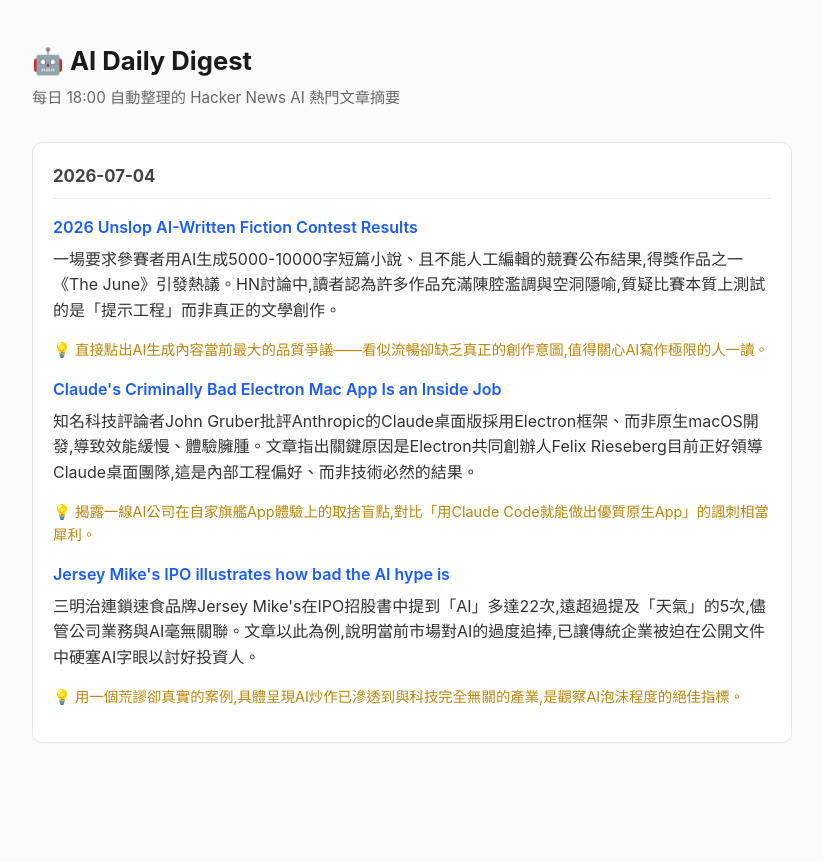
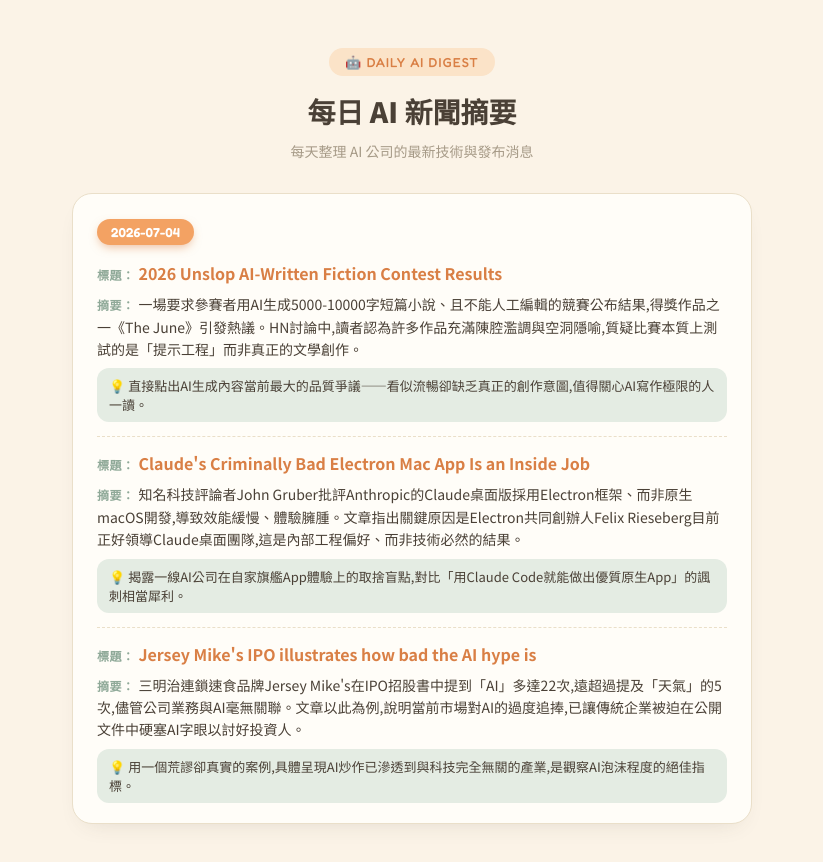
Before and after one commit to mini03051111/ai-daily-digest, a plain HTML site: page docs/index.html in a window 1280 px wide. Shown: the whole page, without its empty margins (228-1051 px from the left). Drawn offline with Linux system fonts and the light colour scheme.

Commit message:
Redesign digest page with cute cream/apricot/sage palette

```diff
--- a/docs/index.html
+++ b/docs/index.html
@@ -4,66 +4,139 @@
 <meta charset="UTF-8">
 <meta name="viewport" content="width=device-width, initial-scale=1.0">
 <title>AI Daily Digest — 每日 AI 新聞摘要</title>
+<link rel="preconnect" href="https://fonts.googleapis.com">
+<link rel="preconnect" href="https://fonts.gstatic.com" crossorigin>
+<link href="https://fonts.googleapis.com/css2?family=Fredoka:wght@500;600;700&family=Noto+Sans+TC:wght@400;500;700;900&display=swap" rel="stylesheet">
 <style>
-  :root {
-    color-scheme: light dark;
+  :root{
+    --cream:#FBF3E7;
+    --paper:#FFFDF8;
+    --apricot:#F3A263;
+    --apricot-soft:#FBE3C8;
+    --apricot-deep:#D97F45;
+    --sage:#8FA998;
+    --sage-soft:#E4ECE3;
+    --ink:#4A4036;
+    --muted:#A69A87;
+    --line:#EADFC9;
+    --radius:20px;
   }
-  body {
-    font-family: -apple-system, "Segoe UI", "PingFang TC", "Microsoft JhengHei", sans-serif;
-    max-width: 760px;
-    margin: 0 auto;
-    padding: 24px 16px 80px;
-    line-height: 1.6;
-    background: #fafafa;
-    color: #1a1a1a;
+  *{box-sizing:border-box;}
+  html,body{margin:0;padding:0;}
+  body{
+    background:var(--cream);
+    color:var(--ink);
+    font-family:'Noto Sans TC', sans-serif;
+    min-height:100vh;
+    padding:48px 16px 80px;
   }
-  h1 {
-    font-size: 1.6rem;
-    margin-bottom: 4px;
+  .num{font-family:'Fredoka','Noto Sans TC',sans-serif;}
+  .wrap{max-width:680px; margin:0 auto;}
+
+  header{text-align:center; margin-bottom:32px;}
+  .eyebrow{
+    display:inline-block;
+    font-family:'Fredoka',sans-serif;
+    font-size:13px;
+    letter-spacing:0.08em;
+    color:var(--apricot-deep);
+    background:var(--apricot-soft);
+    padding:6px 16px;
+    border-radius:999px;
+    margin-bottom:16px;
   }
-  .subtitle {
-    color: #666;
-    margin-bottom: 32px;
-    font-size: 0.95rem;
+  h1{
+    font-size:28px;
+    font-weight:900;
+    margin:0 0 10px;
+    line-height:1.4;
   }
-  .day {
-    background: #fff;
-    border: 1px solid #e5e5e5;
-    border-radius: 10px;
-    padding: 20px;
-    margin-bottom: 20px;
+  header p.sub{
+    color:var(--muted);
+    font-size:14px;
+    margin:0;
   }
-  .day h2 {
-    font-size: 1.05rem;
-    color: #444;
-    margin-top: 0;
-    margin-bottom: 16px;
-    border-bottom: 1px solid #eee;
-    padding-bottom: 8px;
+
+  .day{
+    position:relative;
+    background:var(--paper);
+    border:1px solid var(--line);
+    border-radius:var(--radius);
+    padding:24px 24px 20px;
+    margin-bottom:20px;
+    box-shadow:0 10px 24px -14px rgba(74,64,54,0.18);
   }
-  .article {
-    margin-bottom: 16px;
+  .day-badge{
+    display:inline-block;
+    font-family:'Fredoka',sans-serif;
+    font-weight:600;
+    font-size:13px;
+    color:#fff;
+    background:var(--apricot);
+    padding:5px 14px;
+    border-radius:999px;
+    margin-bottom:16px;
+    box-shadow:0 4px 10px -2px rgba(217,127,69,0.5);
   }
-  .article:last-child { margin-bottom: 0; }
-  .article a {
-    font-weight: 600;
-    color: #1a5cff;
-    text-decoration: none;
+  .article{
+    border-top:1px dashed var(--line);
+    padding-top:14px;
+    margin-top:14px;
   }
-  .article a:hover { text-decoration: underline; }
-  .summary { margin: 6px 0; color: #333; }
-  .reason {
-    font-size: 0.9rem;
-    color: #b8860b;
+  .article:first-of-type{
+    border-top:none;
+    padding-top:0;
+    margin-top:0;
   }
-  #empty { color: #999; text-align: center; margin-top: 60px; }
+  .label{
+    font-size:12px;
+    color:var(--sage);
+    font-weight:700;
+    letter-spacing:0.04em;
+    margin-right:4px;
+  }
+  .article-title{
+    font-size:16px;
+    font-weight:700;
+    margin:0 0 8px;
+    line-height:1.5;
+  }
+  .article-title a{
+    color:var(--apricot-deep);
+    text-decoration:none;
+  }
+  .article-title a:hover{ text-decoration:underline; }
+  .summary{
+    font-size:14px;
+    margin:0 0 8px;
+    line-height:1.6;
+  }
+  .reason{
+    font-size:13px;
+    background:var(--sage-soft);
+    color:var(--ink);
+    border-radius:12px;
+    padding:8px 12px;
+    margin:0;
+  }
+  #empty{
+    text-align:center;
+    color:var(--muted);
+    margin-top:60px;
+    font-size:14px;
+  }
 </style>
 </head>
 <body>
-  <h1>🤖 AI Daily Digest</h1>
-  <div class="subtitle">每日 18:00 自動整理的 Hacker News AI 熱門文章摘要</div>
-  <div id="content"></div>
-  <div id="empty" style="display:none">目前還沒有摘要記錄,明天 18:00 見 👋</div>
+  <div class="wrap">
+    <header>
+      <span class="eyebrow">🤖 DAILY AI DIGEST</span>
+      <h1>每日 AI 新聞摘要</h1>
+      <p class="sub">每天整理 AI 公司的最新技術與發布消息</p>
+    </header>
+    <div id="content"></div>
+    <div id="empty" style="display:none">目前還沒有摘要記錄,明天見 🌿</div>
+  </div>
 
   <script>
     fetch('data.json')
@@ -77,15 +150,16 @@
         for (const day of days) {
           const dayEl = document.createElement('div');
           dayEl.className = 'day';
-          const h2 = document.createElement('h2');
-          h2.textContent = day.date;
-          dayEl.appendChild(h2);
+          const badge = document.createElement('span');
+          badge.className = 'day-badge num';
+          badge.textContent = day.date;
+          dayEl.appendChild(badge);
           for (const a of day.articles) {
             const artEl = document.createElement('div');
             artEl.className = 'article';
             artEl.innerHTML = `
-              <a href="${a.url}" target="_blank" rel="noopener">${a.title}</a>
-              <p class="summary">${a.summary}</p>
+              <p class="article-title"><span class="label">標題：</span><a href="${a.url}" target="_blank" rel="noopener">${a.title}</a></p>
+              <p class="summary"><span class="label">摘要：</span>${a.summary}</p>
               <p class="reason">💡 ${a.reason}</p>
             `;
             dayEl.appendChild(artEl);
```
